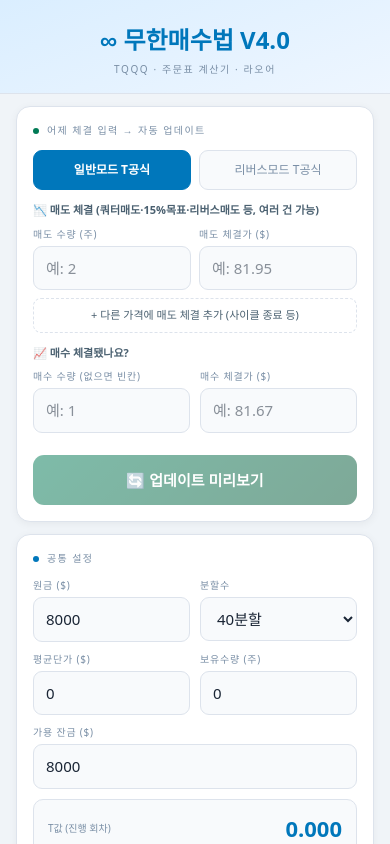
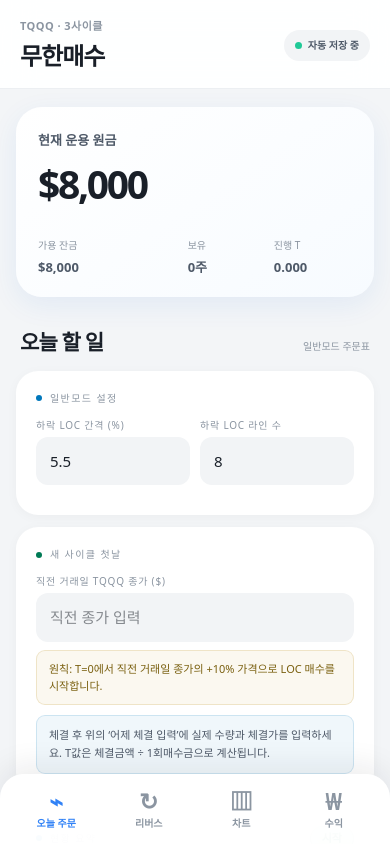
Before and after one commit to chopinkaka/TQQQ-infinite-buying, a Next.js app in the folder webapp/: page / in a window 390 px wide. Shown: the top 844 px of the page. Built offline with nearby package versions, Linux system fonts and the light colour scheme.

Commit message:
Refine calculator with mobile-first finance UI

```diff
--- a/webapp/src/app/globals.css
+++ b/webapp/src/app/globals.css
@@ -386,3 +386,163 @@
   cursor: pointer;
   font-size: 16px;
 }
+
+/* Mobile-first app shell — inspired by the clarity of modern finance apps. */
+:root {
+  --bg: #f3f5f7;
+  --border: #e8ebef;
+  --border-soft: #f2f4f6;
+  --text: #191f28;
+  --dim: #8b95a1;
+  --dim2: #4e5968;
+  --blue: #3182f6;
+  --blue-dark: #1b64da;
+}
+
+body {
+  padding-bottom: calc(104px + env(safe-area-inset-bottom));
+  -webkit-font-smoothing: antialiased;
+}
+
+.app-header {
+  position: sticky;
+  top: 0;
+  z-index: 30;
+  display: flex;
+  align-items: center;
+  justify-content: space-between;
+  max-width: 520px;
+  margin: 0 auto;
+  padding: 18px 20px 14px;
+  background: rgba(255, 255, 255, 0.92);
+  border-bottom: 1px solid rgba(232, 235, 239, 0.8);
+  backdrop-filter: blur(18px);
+}
+
+.eyebrow {
+  color: var(--dim);
+  font-size: 11px;
+  font-weight: 600;
+  letter-spacing: 0.04em;
+}
+
+.app-title {
+  margin-top: 3px;
+  color: var(--text);
+  font-family: var(--font-display);
+  font-size: 24px;
+  font-weight: 800;
+  letter-spacing: -0.04em;
+}
+
+.live-pill {
+  display: flex;
+  align-items: center;
+  gap: 6px;
+  padding: 8px 11px;
+  border-radius: 999px;
+  background: #f2f4f6;
+  color: var(--dim2);
+  font-size: 10px;
+  font-weight: 600;
+}
+
+.live-pill span {
+  width: 7px;
+  height: 7px;
+  border-radius: 50%;
+  background: #20c997;
+}
+
+.wrap { padding: 8px 16px 0; }
+
+.cycle-hero {
+  margin-top: 10px;
+  padding: 24px 22px 20px;
+  border-radius: 26px;
+  background: linear-gradient(145deg, #fff 0%, #f7fbff 100%);
+  box-shadow: 0 8px 28px rgba(27, 100, 218, 0.08);
+}
+
+.hero-label { color: var(--dim2); font-size: 13px; font-weight: 600; }
+.hero-amount { margin-top: 5px; color: var(--text); font-size: clamp(34px, 10vw, 46px); font-weight: 800; letter-spacing: -0.06em; }
+.hero-grid { display: grid; grid-template-columns: 1.45fr .8fr .8fr; gap: 8px; margin-top: 24px; }
+.hero-grid div { min-width: 0; }
+.hero-grid span { display: block; margin-bottom: 5px; color: var(--dim); font-size: 10px; }
+.hero-grid b { display: block; overflow: hidden; color: var(--dim2); font-size: 13px; text-overflow: ellipsis; white-space: nowrap; }
+
+.section-heading {
+  display: flex;
+  align-items: baseline;
+  justify-content: space-between;
+  margin: 30px 4px 2px;
+}
+.section-heading span { font-size: 21px; font-weight: 800; letter-spacing: -0.04em; }
+.section-heading small { color: var(--dim); font-size: 10px; }
+
+.card {
+  padding: 20px;
+  border: 0;
+  border-radius: 22px;
+  box-shadow: 0 2px 12px rgba(25, 31, 40, 0.035);
+}
+
+.inp {
+  padding: 12px 13px;
+  border: 1px solid transparent;
+  border-radius: 12px;
+  background: #f2f4f6;
+}
+
+.stat-card {
+  padding: 13px 14px;
+  border: 0;
+  border-radius: 14px;
+  background: #f5f7f9;
+}
+.stat-val { font-size: 20px; }
+
+.btn { padding: 16px; border-radius: 15px; }
+
+.tbar {
+  border: 0;
+  border-radius: 15px;
+  background: #f5f7f9;
+}
+
+.tab-row {
+  position: fixed;
+  left: 50%;
+  bottom: 0;
+  z-index: 50;
+  display: flex;
+  width: min(100%, 520px);
+  margin: 0;
+  padding: 10px 10px calc(9px + env(safe-area-inset-bottom));
+  overflow: visible;
+  transform: translateX(-50%);
+  border: 0;
+  border-radius: 24px 24px 0 0;
+  background: rgba(255, 255, 255, 0.94);
+  box-shadow: 0 -8px 30px rgba(25, 31, 40, 0.08);
+  backdrop-filter: blur(20px);
+}
+
+.tab-btn {
+  display: flex;
+  flex-direction: column;
+  align-items: center;
+  gap: 3px;
+  padding: 6px 3px 4px;
+  border-right: 0;
+  background: transparent;
+  font-size: 10px;
+}
+.tab-btn.active { color: var(--blue); background: transparent; }
+.tab-icon { font-family: system-ui, sans-serif; font-size: 23px; font-weight: 700; line-height: 1; }
+
+@media (min-width: 560px) {
+  .app-header { margin-top: 16px; border-radius: 20px 20px 0 0; }
+  .tab-row { bottom: 16px; border-radius: 24px; }
+  body { padding-bottom: 128px; }
+}
--- a/webapp/src/app/page.tsx
+++ b/webapp/src/app/page.tsx
@@ -103,42 +103,43 @@
 
   return (
     <>
-      <div
-        style={{
-          background: "linear-gradient(160deg,#daeeff,#eef6ff)",
-          borderBottom: "1px solid var(--border)",
-          padding: "22px 20px 16px",
-          textAlign: "center",
-        }}
-      >
-        <div style={{ fontFamily: "var(--font-display)", fontSize: "24px", fontWeight: 800, color: "#0077bb" }}>
-          ∞ 무한매수법 V4.0
+      <header className="app-header">
+        <div>
+          <div className="eyebrow">TQQQ · 3사이클</div>
+          <div className="app-title">무한매수</div>
         </div>
-        <div
-          style={{
-            fontSize: "10px",
-            marginTop: "4px",
-            letterSpacing: ".16em",
-            textTransform: "uppercase",
-            color: "var(--dim)",
-          }}
-        >
-          TQQQ · 주문표 계산기 · 라오어
-        </div>
-      </div>
+        <div className="live-pill"><span />자동 저장 중</div>
+      </header>
 
       <div className="wrap">
-        <FillCard common={common} onApply={patchCommon} />
-        <CommonSettingsCard common={common} onChange={patchCommon} />
+        <section className="cycle-hero" aria-label="현재 사이클 요약">
+          <div className="hero-label">현재 운용 원금</div>
+          <div className="hero-amount">${common.principal.toLocaleString("en-US", { maximumFractionDigits: 2 })}</div>
+          <div className="hero-grid">
+            <div><span>가용 잔금</span><b>${common.bal.toLocaleString("en-US", { maximumFractionDigits: 2 })}</b></div>
+            <div><span>보유</span><b>{common.qty}주</b></div>
+            <div><span>진행 T</span><b>{common.T.toFixed(3)}</b></div>
+          </div>
+        </section>
 
         <Tabs active={activeTab} onChange={setActiveTab} />
 
         <div style={{ display: activeTab === "N" ? "block" : "none" }}>
+          <div className="section-heading"><span>오늘 할 일</span><small>일반모드 주문표</small></div>
           <NormalPanel common={common} settings={normalSettings} onSettingsChange={patchNormalSettings} />
         </div>
         <div style={{ display: activeTab === "R" ? "block" : "none" }}>
+          <div className="section-heading"><span>리버스 관리</span><small>소진 후 대응</small></div>
           <ReversePanel common={common} settings={reverseSettings} onSettingsChange={patchReverseSettings} />
         </div>
+        {(activeTab === "N" || activeTab === "R") && (
+          <>
+          <div className="section-heading"><span>체결 반영</span><small>실제 체결 후 입력</small></div>
+          <FillCard common={common} onApply={patchCommon} />
+          <div className="section-heading"><span>사이클 설정</span><small>원금·평단·잔금 관리</small></div>
+          <CommonSettingsCard common={common} onChange={patchCommon} />
+          </>
+        )}
         {activeTab === "C" && <ChartPanel />}
         {activeTab === "P" && (
           <ProfitPanel records={profitRecords} onAdd={addProfitRecord} onDelete={deleteProfitRecord} />
@@ -151,6 +152,7 @@
             fontSize: "11px",
             color: "var(--dim)",
             lineHeight: 1.7,
+            paddingBottom: "18px",
           }}
         >
           데이터는 이 브라우저에 자동 저장됩니다.
--- a/webapp/src/components/Tabs.tsx
+++ b/webapp/src/components/Tabs.tsx
@@ -1,17 +1,10 @@
 export type TabKey = "N" | "R" | "C" | "P";
 
-const COLORS: Record<TabKey, string> = {
-  N: "#0077bb",
-  R: "#cc2244",
-  C: "#6366f1",
-  P: "#007a55",
-};
-
-const LABELS: Record<TabKey, string> = {
-  N: "📈 일반",
-  R: "🔄 리버스",
-  C: "📊 차트",
-  P: "💰 수익률",
+const ITEMS: Record<TabKey, { icon: string; label: string }> = {
+  N: { icon: "⌁", label: "오늘 주문" },
+  R: { icon: "↻", label: "리버스" },
+  C: { icon: "▥", label: "차트" },
+  P: { icon: "₩", label: "수익" },
 };
 
 export default function Tabs({
@@ -28,10 +21,11 @@
         <button
           key={k}
           className={`tab-btn${active === k ? " active" : ""}`}
-          style={active === k ? { background: COLORS[k] } : undefined}
           onClick={() => onChange(k)}
+          aria-current={active === k ? "page" : undefined}
         >
-          {LABELS[k]}
+          <span className="tab-icon" aria-hidden="true">{ITEMS[k].icon}</span>
+          <span>{ITEMS[k].label}</span>
         </button>
       ))}
     </div>
```
